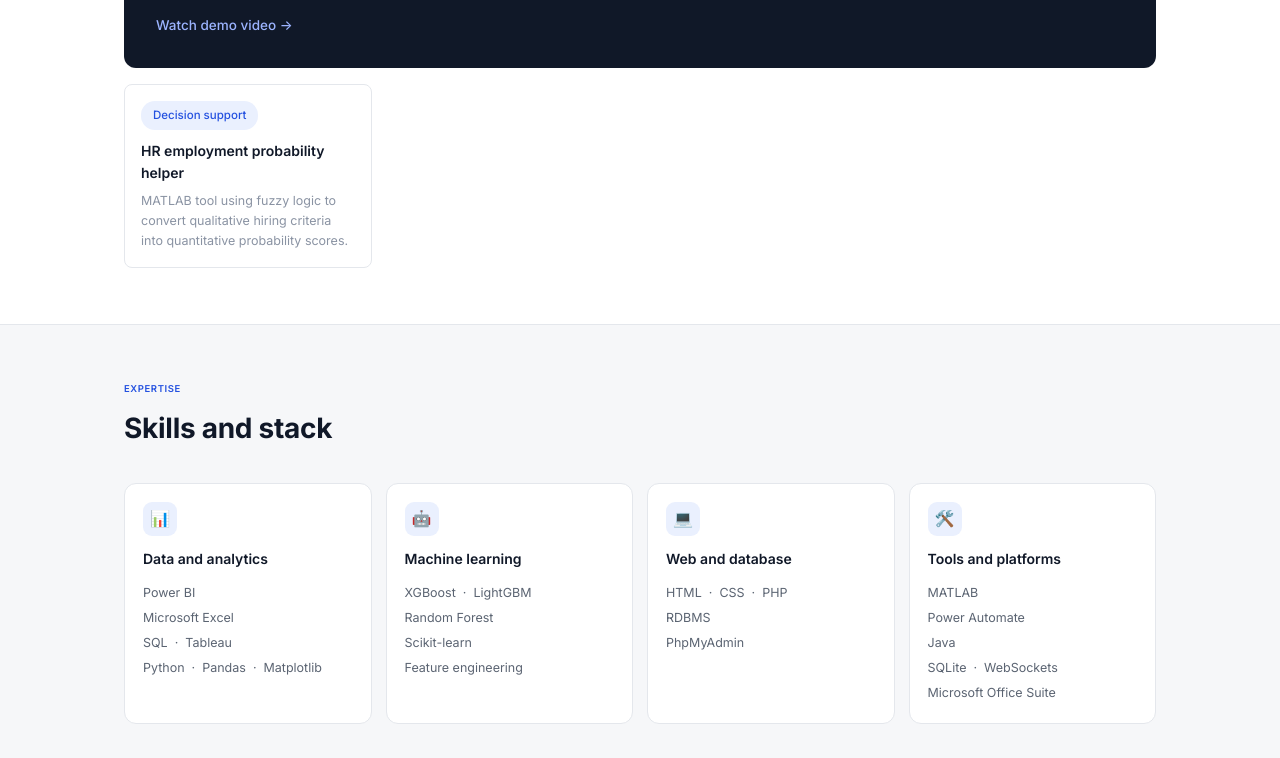
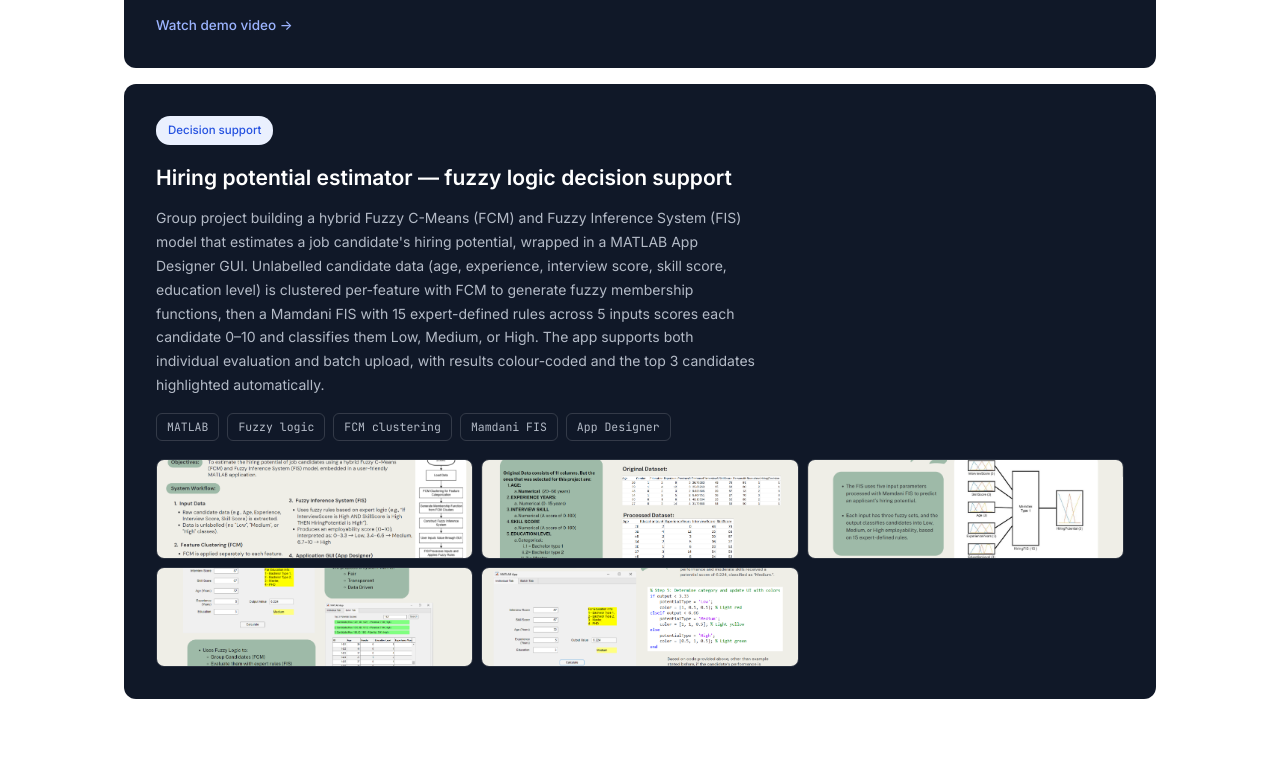
Before and after one commit to Fdan26/fariz-portfolio, a plain HTML site: page index.html in a window 1280 px wide. Shown: the part 3722-4480 px from the top of the page. Drawn offline with Linux system fonts and the light colour scheme.

Commit message:
Add MedTrack project gallery

```diff
--- a/index.html
+++ b/index.html
@@ -407,11 +407,23 @@
       <a href="https://www.youtube.com/watch?v=v1Fvc5lOq28" target="_blank" rel="noopener" class="featured-link">Watch demo video →</a>
     </div>
 
-    <div class="project-grid">
-      <div class="project-card">
-        <span class="tag light">Decision support</span>
-        <h4>HR employment probability helper</h4>
-        <p>MATLAB tool using fuzzy logic to convert qualitative hiring criteria into quantitative probability scores.</p>
+    <div class="featured-project">
+      <span class="tag light">Decision support</span>
+      <h3>Hiring potential estimator — fuzzy logic decision support</h3>
+      <p>Group project building a hybrid Fuzzy C-Means (FCM) and Fuzzy Inference System (FIS) model that estimates a job candidate's hiring potential, wrapped in a MATLAB App Designer GUI. Unlabelled candidate data (age, experience, interview score, skill score, education level) is clustered per-feature with FCM to generate fuzzy membership functions, then a Mamdani FIS with 15 expert-defined rules across 5 inputs scores each candidate 0–10 and classifies them Low, Medium, or High. The app supports both individual evaluation and batch upload, with results colour-coded and the top 3 candidates highlighted automatically.</p>
+      <div class="tech-row">
+        <span class="tech-pill">MATLAB</span>
+        <span class="tech-pill">Fuzzy logic</span>
+        <span class="tech-pill">FCM clustering</span>
+        <span class="tech-pill">Mamdani FIS</span>
+        <span class="tech-pill">App Designer</span>
+      </div>
+      <div class="gallery">
+        <img src="HR_emp-2.png" alt="Hiring potential estimator objectives and system workflow" loading="lazy">
+        <img src="HR_emp-3.png" alt="Hiring potential estimator original and processed candidate dataset" loading="lazy">
+        <img src="HR_emp-4.png" alt="Hiring potential estimator Mamdani fuzzy inference system structure" loading="lazy">
+        <img src="HR_emp-1.png" alt="Hiring potential estimator MATLAB app individual and batch evaluation tabs" loading="lazy">
+        <img src="HR_emp-5.png" alt="Hiring potential estimator individual evaluation interface with hiring potential score" loading="lazy">
       </div>
     </div>
   </div>
```
Also changed, not shown: HR_emp-1.png (added), HR_emp-2.png (added), HR_emp-3.png (added), HR_emp-4.png (added), HR_emp-5.png (added).
